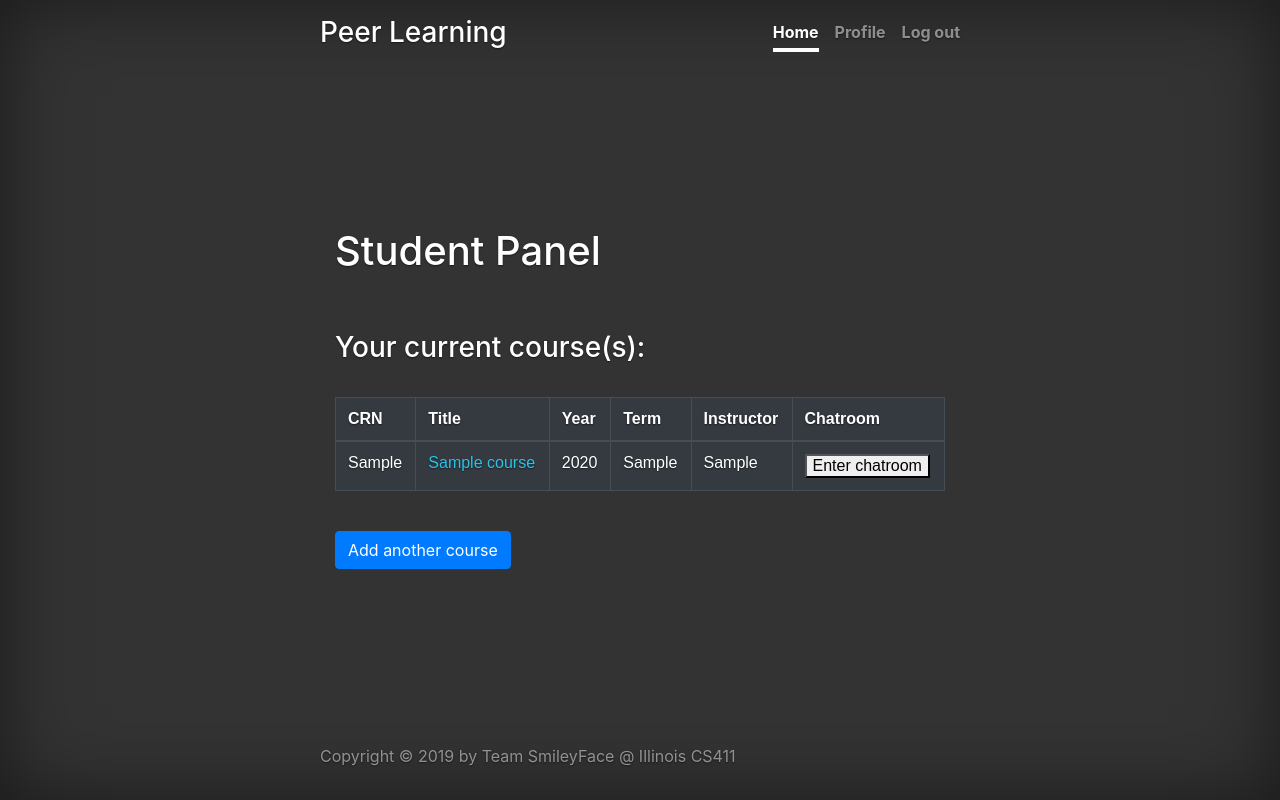
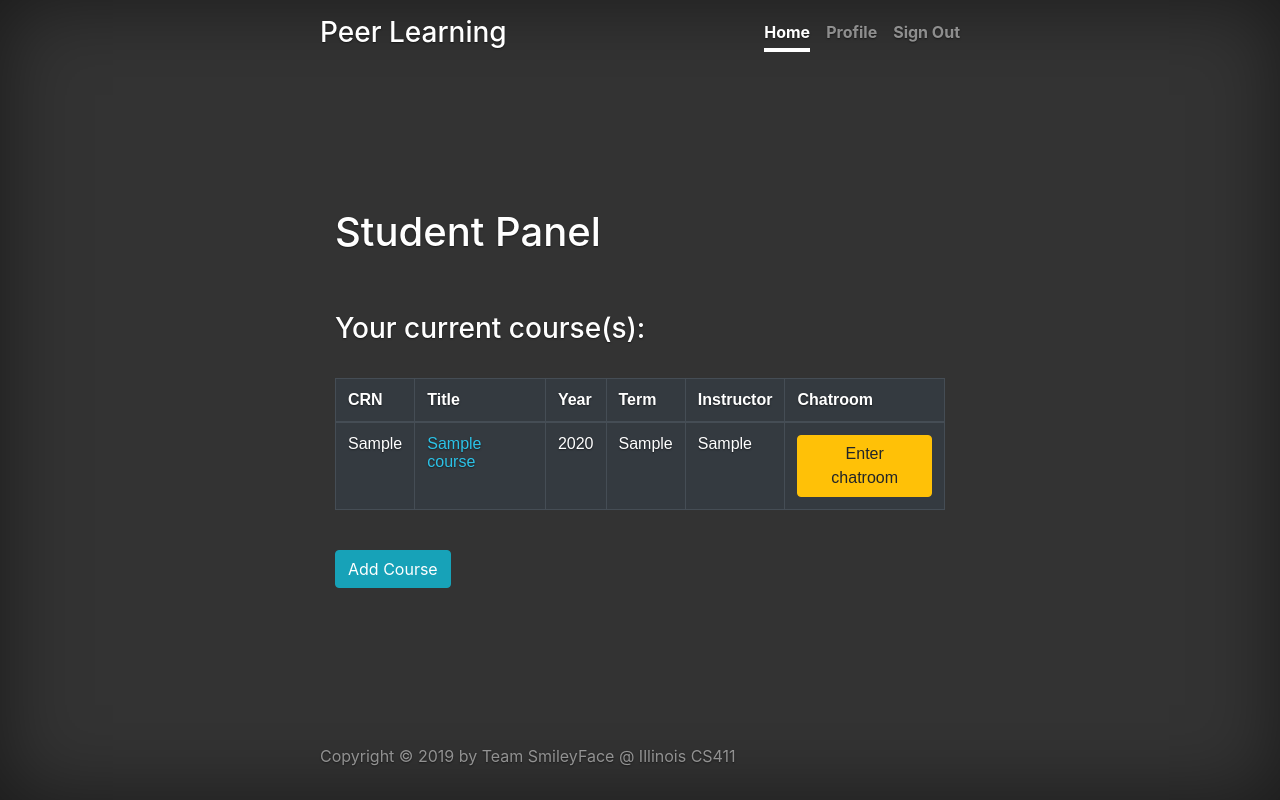
Before and after one commit to notbd/Peer-Learning, a Flask app: template templates/student_registered_courses.html in a window 1280 px wide. Run offline with Flask 2, Linux system fonts and the light colour scheme; the template is opened without the code that fills it: values that come from a table or form of the project are taken from there, others are empty; a user stored in the database is signed in; tables that the repository leaves empty hold one stand-in row (values such as "Sample post"); some libraries are stand-ins or nearby versions.

Commit message:
update stu_panel

```diff
--- a/templates/instructor_dashboard.html
+++ b/templates/instructor_dashboard.html
@@ -51,7 +51,7 @@
         <div aria-live="polite" aria-atomic="true">
             <div class="toast" style="position: absolute; top: 80; width: 200rem;" data-delay="3000">
               <div class="toast-header">
-                  <svg class="bd-placeholder-img rounded mr-2" width="20" height="20" xmlns="http://www.w3.org/2000/svg" preserveAspectRatio="xMidYMid slice" focusable="false" role="img"><rect fill="#333" width="100%" height="100%"></rect></svg>
+                  <svg class="bd-placeholder-img rounded mr-2" width="20" height="20" xmlns="http://www.w3.org/2000/svg" preserveAspectRatio="xMidYMid slice" focusable="false" role="img"><rect fill="#018abf" width="100%" height="100%"></rect></svg>
                 <strong class="mr-auto">Peer Learning</strong>
                 <small class="text-muted">Greeting Message</small>
                 <button type="button" class="ml-2 mb-1 close" data-dismiss="toast" aria-label="Close">
--- a/templates/student_registered_courses.html
+++ b/templates/student_registered_courses.html
@@ -1,5 +1,5 @@
 {% extends "base.html" %} {% import 'macros.html' as macros %}
-{% set nav_tabs = [("Home", "/dashboard/student/courses"), ("Profile", "/dashboard/student/profile"), ("Log out", "/logout")] %}
+{% set nav_tabs = [("Home", "/dashboard/student/courses"), ("Profile", "/dashboard/student/profile"), ("Sign Out", "/logout")] %}
 {% set active_tab = "Home" %}
 {% block content %}
 
@@ -43,7 +43,7 @@
         <div aria-live="polite" aria-atomic="true">
             <div class="toast" style="position: absolute; top: 80; width: 200rem;" data-delay="3000">
               <div class="toast-header">
-                  <svg class="bd-placeholder-img rounded mr-2" width="20" height="20" xmlns="http://www.w3.org/2000/svg" preserveAspectRatio="xMidYMid slice" focusable="false" role="img"><rect fill="#333" width="100%" height="100%"></rect></svg>
+                  <svg class="bd-placeholder-img rounded mr-2" width="20" height="20" xmlns="http://www.w3.org/2000/svg" preserveAspectRatio="xMidYMid slice" focusable="false" role="img"><rect fill="#018abf" width="100%" height="100%"></rect></svg>
                 <strong class="mr-auto">Peer Learning</strong>
                 <small class="text-muted">Greeting Message</small>
                 <button type="button" class="ml-2 mb-1 close" data-dismiss="toast" aria-label="Close">
@@ -81,7 +81,7 @@
                 <td>{{ c.year }}</td>
                 <td>{{ c.term }}</td>
                 <td>{{ c.instructor }}</td>
-                <td><button onclick="window.open('/chatroom/{{c.CRN}}','_blank')">Enter chatroom</button></td>
+                <td><button class="btn btn-warning" onclick="window.open('/chatroom/{{c.CRN}}','_blank')">Enter chatroom</button></td>
               </tr>
             {% endfor %}
         </tbody>
@@ -89,7 +89,7 @@
 
 
       <br>
-      <button class="btn btn-primary" onclick="location.href = '/dashboard/student/add-course';">Add another course</button>
+      <button class="btn btn-info" onclick="location.href = '/dashboard/student/add-course';">Add Course</button>
 
       </div>
 
```
